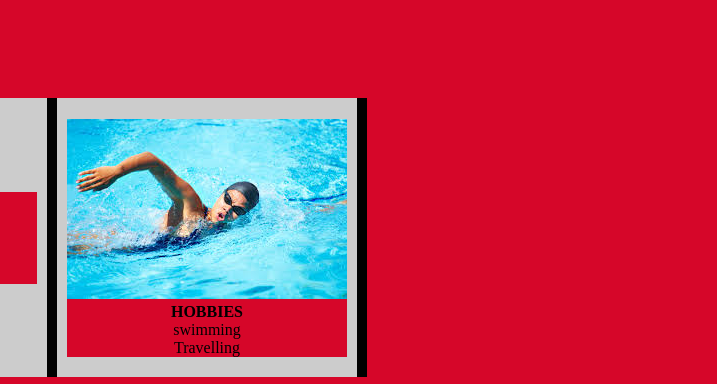
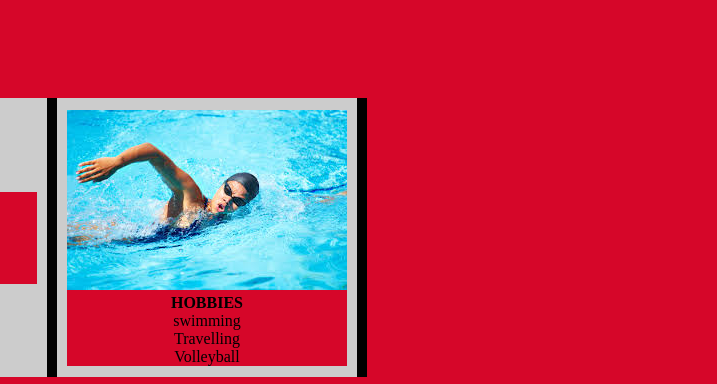
Before and after one commit to lcmongwe/portfolio-landing-page, a plain HTML site: page index.html in a window 1280 px wide. Shown: the part 423-807 px from the top of the page, 563-1280 px from the left. Drawn offline with Linux system fonts and the light colour scheme.

Commit message:
added volleyball to my list of hobbies

```diff
--- a/index.html
+++ b/index.html
@@ -46,7 +46,7 @@
           <p><img src="book.jpeg"><br><b>EDUCATION</b><br> Primary:Coast Star<br>Secondary: The Kenya High<br>University:Kenyatta University</p>
        </div>
        <div class="column">
-          <p><img src="swimming.jpeg"> <br><b>HOBBIES</b><br> swimming<br> Travelling<br></p>
+          <p><img src="swimming.jpeg"> <br><b>HOBBIES</b><br> swimming<br> Travelling<br> Volleyball</p>
         </diV>
       </div>
    </div>
```
